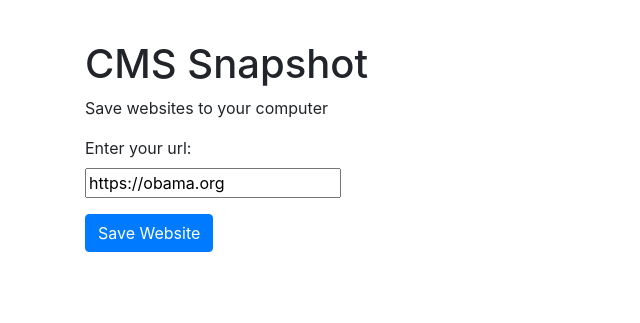
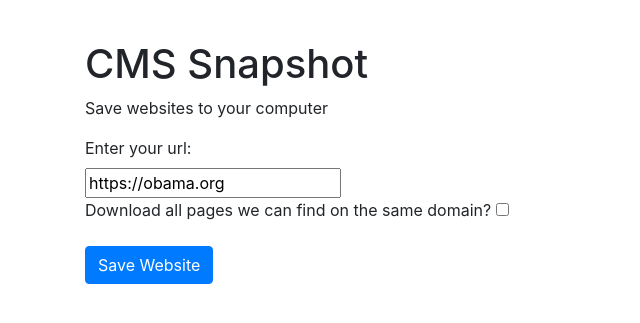
Before and after one commit to shaiman12/DECMS-CAPSTONE, a Flask app: page / in a window 1280 px wide. Shown: the top 323 px of the page, without its empty margins (0-640 px from the left). Run offline with Flask 2, Linux system fonts and the light colour scheme; some libraries are stand-ins or nearby versions.

Commit message:
Add checkbox to allow for recursive downloads

```diff
--- a/app.py
+++ b/app.py
@@ -23,7 +23,7 @@ def scrape():
     If unssuccessful catches and prints the error.
     """
     url = request.args.get('url')
-
+    allPagesRequested = request.args.get('all-pages') == 'on'
     try:
         wpSiteValidator = wpValidator(url)
         isValid = wpSiteValidator.runWebsiteChecks()
@@ -36,9 +36,10 @@ def scrape():
                 return
 
         scraper = webScraper(url)
-        # createdFile = scraper.downloadWebPage(url)
-        scraper.downloadAllWebPages()
-        # send_file(createdFile, as_attachment=True)
+
+        if(allPagesRequested):
+            scraper.downloadAllWebPages()
+        else: scraper.downloadWebPage(url)
 
 
 
--- a/templates/home.html
+++ b/templates/home.html
@@ -15,6 +15,13 @@
       placeholder="https://yoursite.com"
       value="https://obama.org"
     />
+    <div>
+      <label for="all-pages"
+        >Download all pages we can find on the same domain?</label
+      >
+
+      <input type="checkbox" id="all-pages" name="all-pages" />
+    </div>
   </div>
 
   <button type="submit" class="btn btn-primary">Save Website</button>
```
